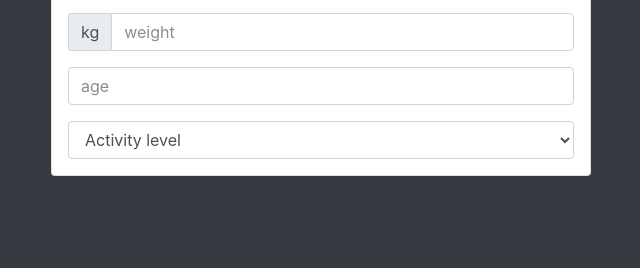
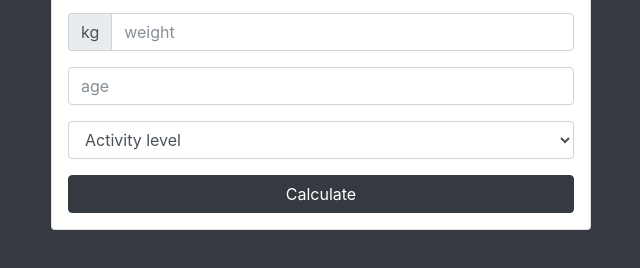
Before and after one commit to LJaglin/calorie-calc, a plain HTML site: page index.html in a window 1280 px wide. Shown: the part 162-430 px from the top of the page, without its empty margins (319-959 px from the left). Drawn offline with nearby package versions, Linux system fonts and the light colour scheme.

Commit message:
Add calculate button

```diff
--- a/index.html
+++ b/index.html
@@ -44,6 +44,9 @@
                                 </select>
                             </div>
                         </div>
+                        <div class="form-group px-3">
+                            <input type="submit" class="btn btn-dark btn-block" value="Calculate">
+                        </div>
                     </form>
                 </div>
             </div>
```
